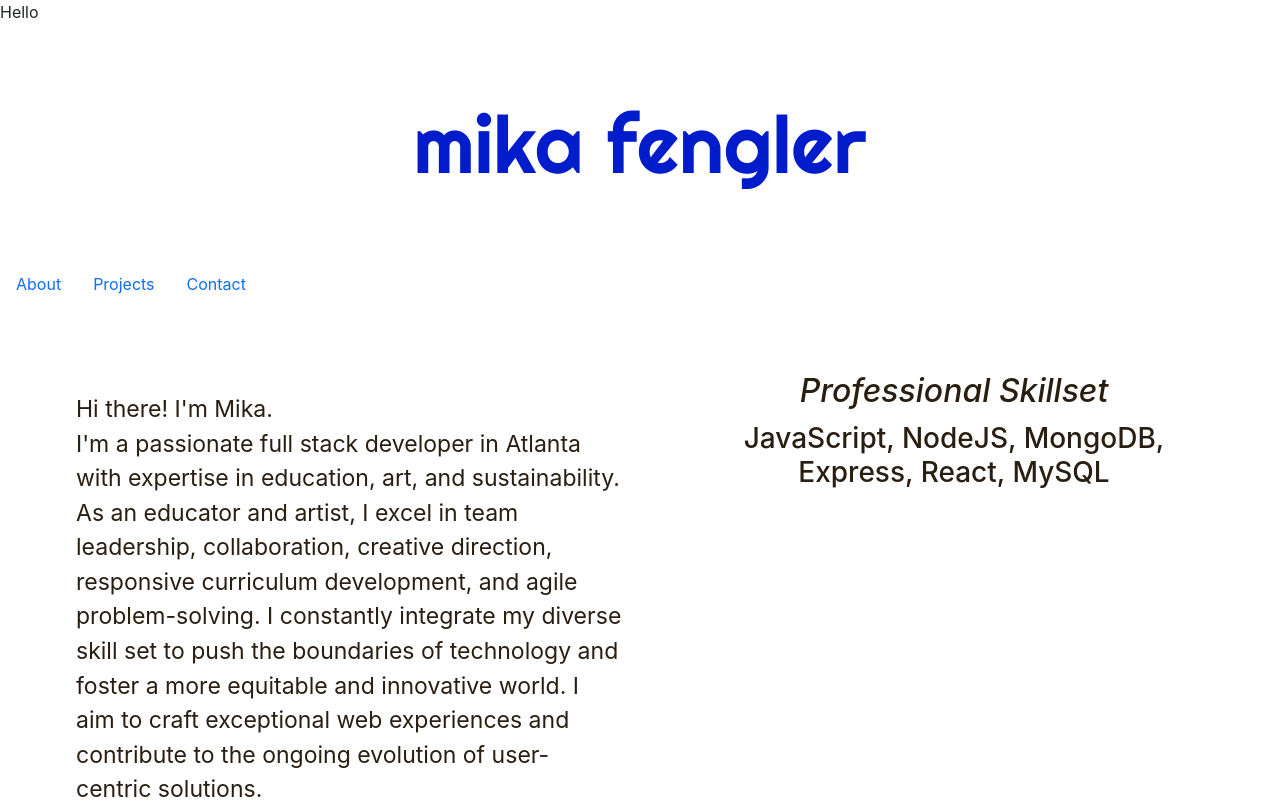
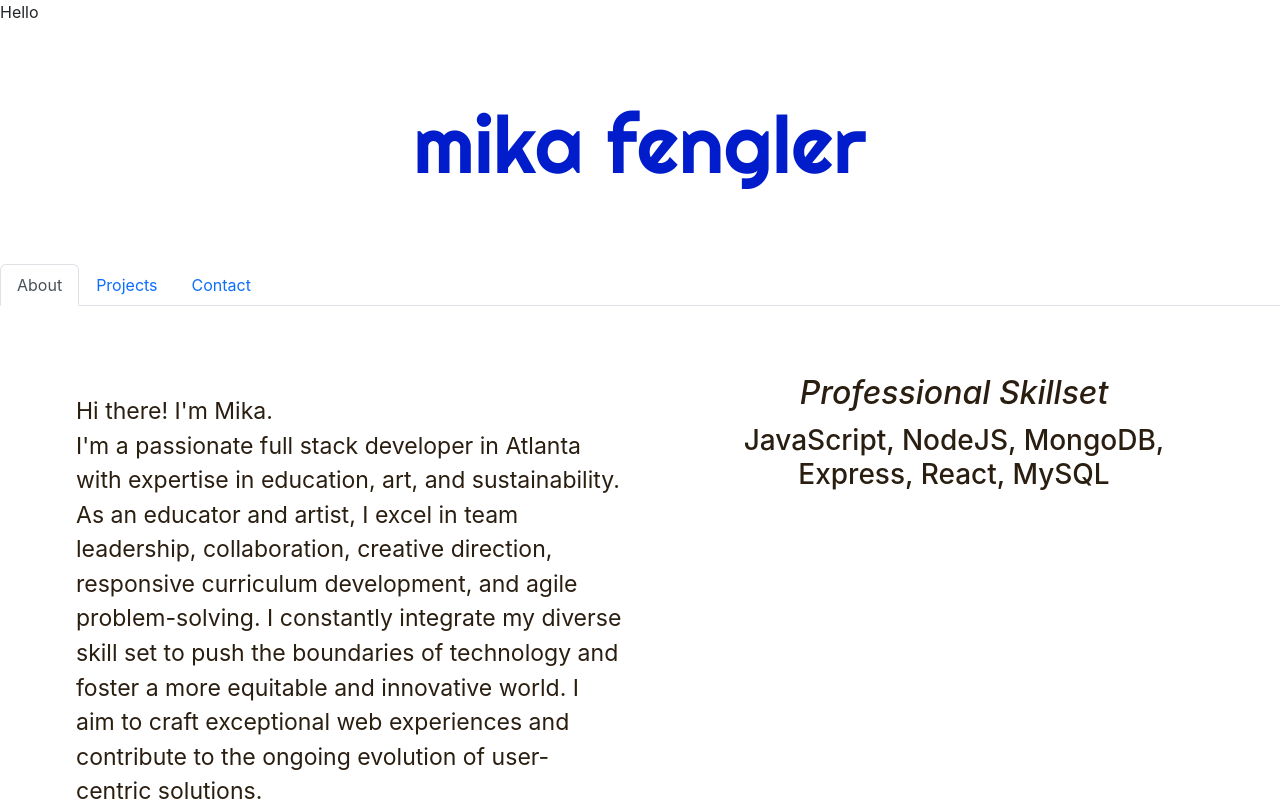
Before and after one commit to mikafeng/20-React-Portfolio, a React (Create React App) app: page / in a window 1280 px wide. Shown: the top 801 px of the page. Built offline with nearby package versions, Linux system fonts and the light colour scheme; a web font is replaced by a local one.

Commit message:
update data for Project Cards and make links for repository and deployed application more evident on cards

```diff
--- a/src/components/NavTabs.js
+++ b/src/components/NavTabs.js
@@ -12,7 +12,7 @@ function NavTabs({currentPage, handlePageChange}) {
         {/* NAVTABS */}
         {/* In <a> tag, use ternary operator to set active link from bootstrap if clicked nav-item is equal to currentPage.
         Else, set to a normal 'nav-link'. */}
-            <ul className="nav">
+            <ul className="nav nav-tabs">
                 <li className="nav-item">
                     <a href="#about"
                     onClick={() => handlePageChange('About')}
--- a/src/components/PortfolioContainer.js
+++ b/src/components/PortfolioContainer.js
@@ -3,6 +3,7 @@ import NavTabs from './NavTabs';
 import About from './pages/About';
 import Projects from './pages/Projects';
 import Contact from './pages/Contact';
+import Footer from './Footer';
 
 export default function PortfolioContainer() {
     const [currentPage, setCurrentPage] = useState('About');
@@ -27,7 +28,7 @@ export default function PortfolioContainer() {
 
             {/* Here the renderPage method is called and will return a component */}
             {renderPage()}
-
+            <Footer />
         </div>
     )
 };
--- a/src/components/pages/Contact.js
+++ b/src/components/pages/Contact.js
@@ -17,6 +17,7 @@ export default function Contact() {
         <section className="m-3">
             <div>
                 <h1 id="contact-title">CONTACT</h1>
+                <h2>Get in touch with me at mikafengler@gmail.com</h2>
             </div>
             <form onSubmit={handleSubmit}>
                 <div className="row">
--- a/src/components/pages/Projects.js
+++ b/src/components/pages/Projects.js
@@ -18,13 +18,23 @@ return(
                             // style={{ width: '30rem' }}
                             >
                                 <img src={project.image} alt="project-img" className="project-img img-fluid card-img-top"/>
+                                <div className="card-body">
+                                    <h2 className="card-title">{project.title}</h2>
+                                    <h4>{project.subtitle}</h4>
+                                    <p className="card-text p-2">{project.description}</p>
+                                    <li>
+                                        <a href={project.link}>
+                                            Deployed Application
+                                        </a>
+                                    </li>
 
-                                <div className="card-body">
-                                <a href={project.link} className=" projectLink link-opacity-50-hover">
-                                <h2 className="card-title">{project.title}</h2>
-                                <p className="card-text p-2">{project.description}</p>
-                                </a>
+                                    <li>
+                                    <a href={project.repository} >
+                                            GitHub Repository
+                                        </a>
+                                    </li>
                                 </div>
+
                             </div>
                     </div>
                 ))
--- a/src/data.js
+++ b/src/data.js
@@ -11,6 +11,7 @@ export const projects = [
         subtitle:"MVC, MySQL",
         description:"Where's My Wings is an application designed to locate the best chicken wings locations and food trucks in the Atlanta area.",
         link: "https://wheres-my-wings.herokuapp.com/",
+        repository: "https://github.com/mikafeng/Wheres-My-Wings",
         image: WMW
     },
     {
@@ -19,33 +20,38 @@ export const projects = [
         description: "Website that pairs music with current weather in your city using APIs.",
         image: vibes,
         link: "https://swaguespack.github.io/WeatherVibes/",
+        repository: "https://github.com/mikafeng/WeatherVibes",
     },
     {
         title: "Tech Blog",
         subtitle: "MVC framework",
         description: "A CMS style blog using a MVC framework that revolves around users sharing their thoughts on tech.",
         image: teachBlog,
-        link: "https://github.com/mikafeng/14-Tech-Blog",
+        link: "",
+        repository: "https://github.com/mikafeng/14-Tech-Blog",
     },
     {
-        title: "Employee Tracker",
-        subtitle: "something",
-        description: "A command line application using express and inquirer to view, update a employee and dartment databse. ",
+        title: "Password Generator",
+        subtitle: "front-end javascript web application",
+        description: "A web application that allows a user to generate a random password following a series of prompts. Users are able to choose whether or not the password will include special characters, numbers, lowercase and uppercase alphabetical characters as well as the length of the password.",
         image:employee,
-        link: "https://github.com/mikafeng/12-Employee-Tracker",
+        link: "https://mikafeng.github.io/Password-Generator/",
+        repository: "https://github.com/mikafeng/Password-Generator",
     },
     {
         title: "JavaScript Quiz",
-        subtitle: "something",
-        description: "An application testing users on their javascript knowledge. ",
+        subtitle: "front-end javascript web application",
+        description: "An application testing users on their javascript knowledge.",
         image: jsQuiz,
-        link: "https://github.com/mikafeng/04_Module-Javascript-Quiz",
+        link: "https://mikafeng.github.io/04_Module-Javascript-Quiz/",
+        repository: "https://github.com/mikafeng/04_Module-Javascript-Quiz",
     },
     {
         title: "Work Day Scheduler",
-        subtitle: "something",
+        subtitle: "front-end javascript web application",
         description: "An application allowing users to save tasks and see where in the day they fall relative to the current time.",
         image: work,
-        link: "https://github.com/mikafeng/Workday-Scheduler",
+        link: "https://mikafeng.github.io/Workday-Scheduler/",
+        repository: "https://github.com/mikafeng/Workday-Scheduler",
     },
 ]
```
